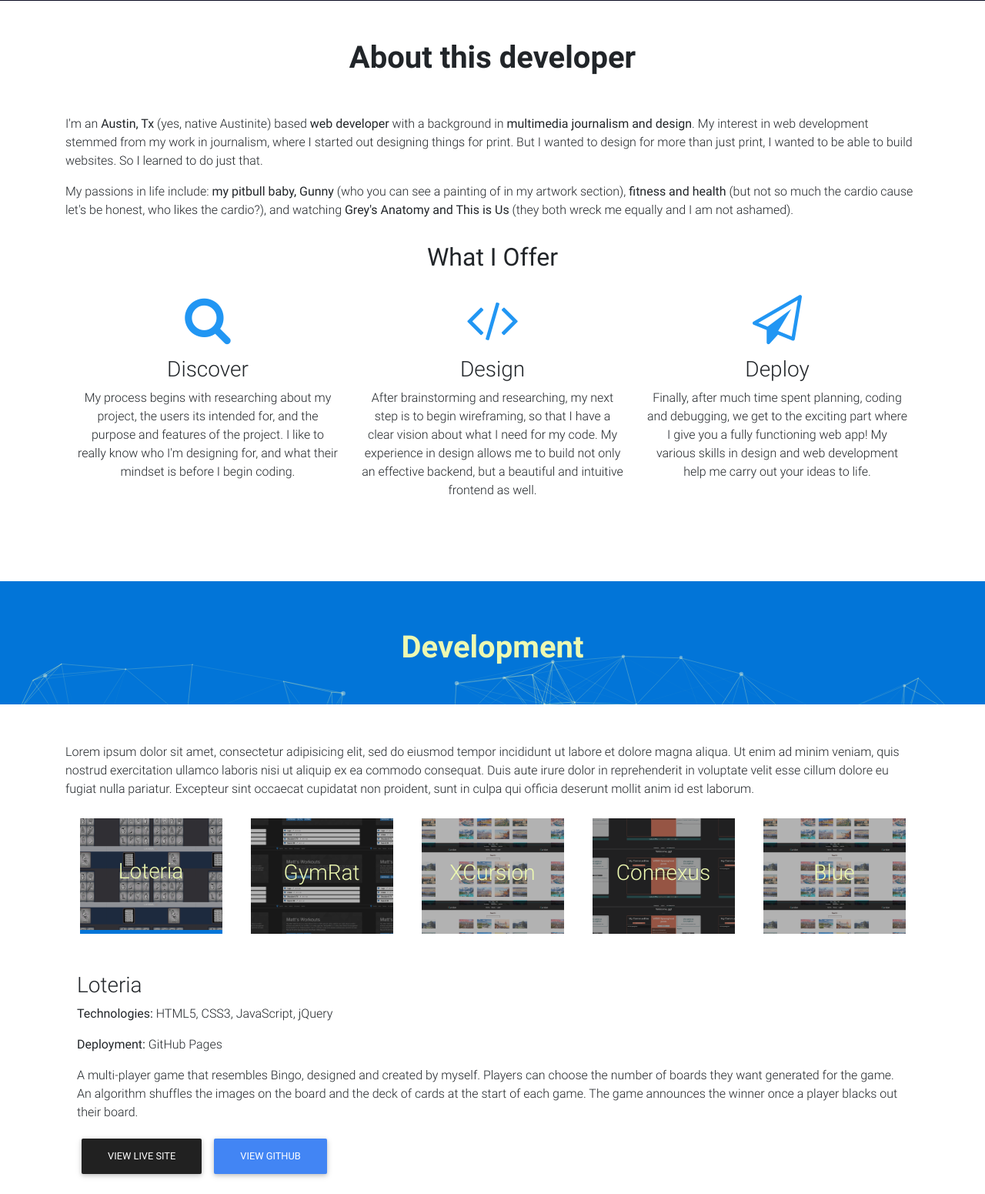
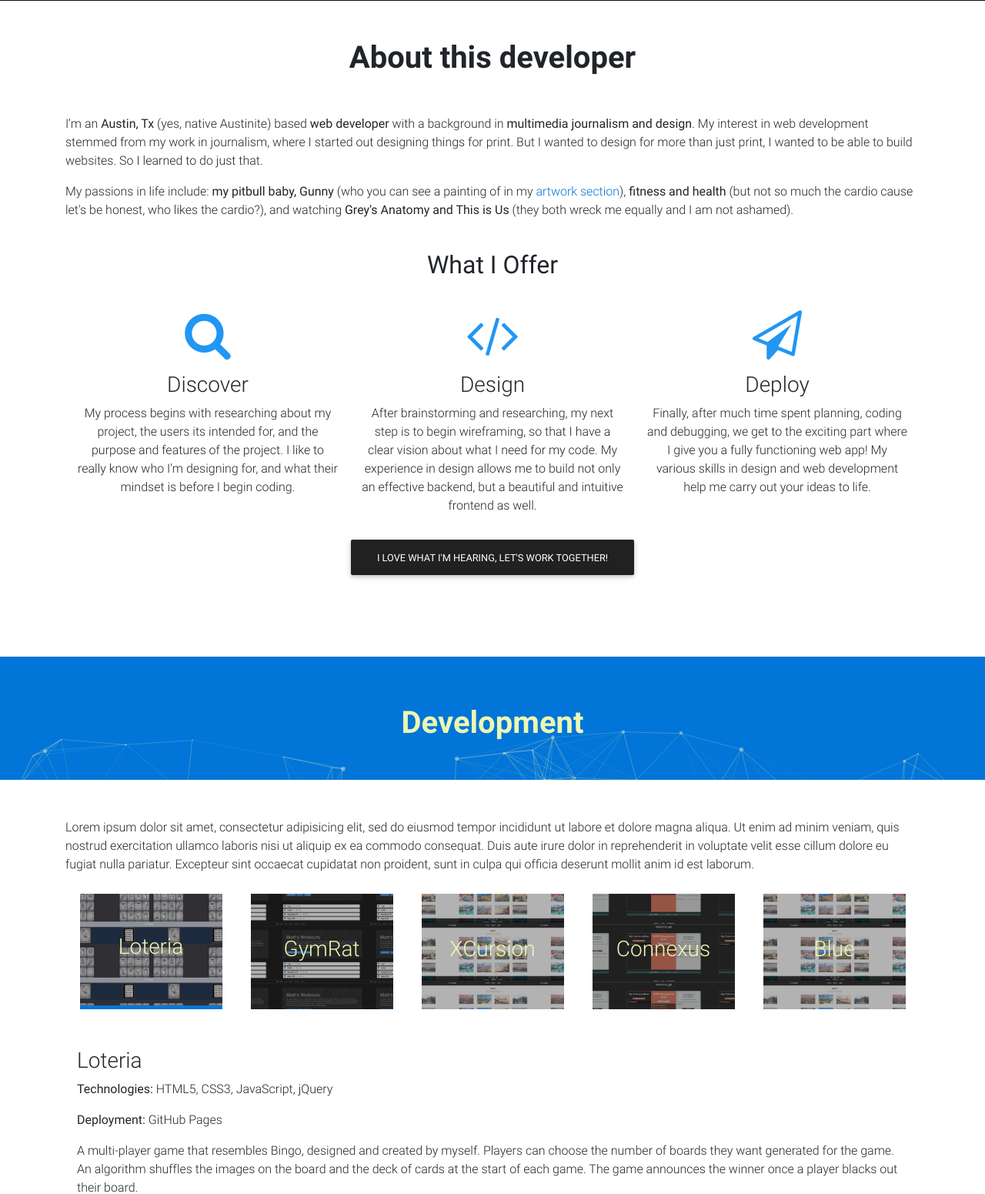
Before and after one commit to jnm2377/portfolio, a PHP site: page / in a window 1280 px wide. Shown: the part 799-2350 px from the top of the page at 77% size. Run offline with PHP 8.4, Linux system fonts and the light colour scheme; some libraries are stand-ins or nearby versions.

Commit message:
added link to art section and contact section in the about page

```diff
--- a/css/style.css
+++ b/css/style.css
@@ -46,7 +46,7 @@ section {
 }
 
 .offer, .offerHeading {
-  margin: 30px auto;
+  margin: 40px auto;
 }
 
 #portfolio, #design, #artwork {
--- a/index.html
+++ b/index.html
@@ -63,7 +63,7 @@
       <section class="container wow fadeIn">
         <p>I'm an <b>Austin, Tx</b> (yes, native Austinite) based <b>web developer</b> with a background in <b>multimedia journalism and design</b>. My interest in web development stemmed from my work in journalism, where I started out designing things for print. But I wanted to design for more than just print, I wanted to be able to build websites. So I learned to do just that.</p>
 
-        <p>My passions in life include: <b>my pitbull baby, Gunny</b> (who you can see a painting of in my artwork section), <b>fitness and health</b> (but not so much the cardio cause let's be honest, who likes the cardio?), and watching <b>Grey's Anatomy and This is Us</b> (they both wreck me equally and I am not ashamed). </p>
+        <p>My passions in life include: <b>my pitbull baby, Gunny</b> (who you can see a painting of in my <a href="#artwork">artwork section</a>), <b>fitness and health</b> (but not so much the cardio cause let's be honest, who likes the cardio?), and watching <b>Grey's Anatomy and This is Us</b> (they both wreck me equally and I am not ashamed). </p>
 
         <h2 class="text-center offerHeading"><strong>What I Offer</strong></h2>
         <div class="row offer">
@@ -82,6 +82,10 @@
             <p class="text-center blue-text"><i class="fa fa-paper-plane-o fa-4x" aria-hidden="true"></i></p>
             <h3 class="text-center">Deploy</h3>
             <p class="text-center">Finally, after much time spent planning, coding and debugging, we get to the exciting part where I give you a fully functioning web app! My various skills in design and web development help me carry out your ideas to life.</p>
+          </div>
+
+          <div class="row">
+            <a href="#contact"><button class="btn btn-dark">I love what I'm hearing, let's work together!</button></a>
           </div>
         </div>
       </section>
```
